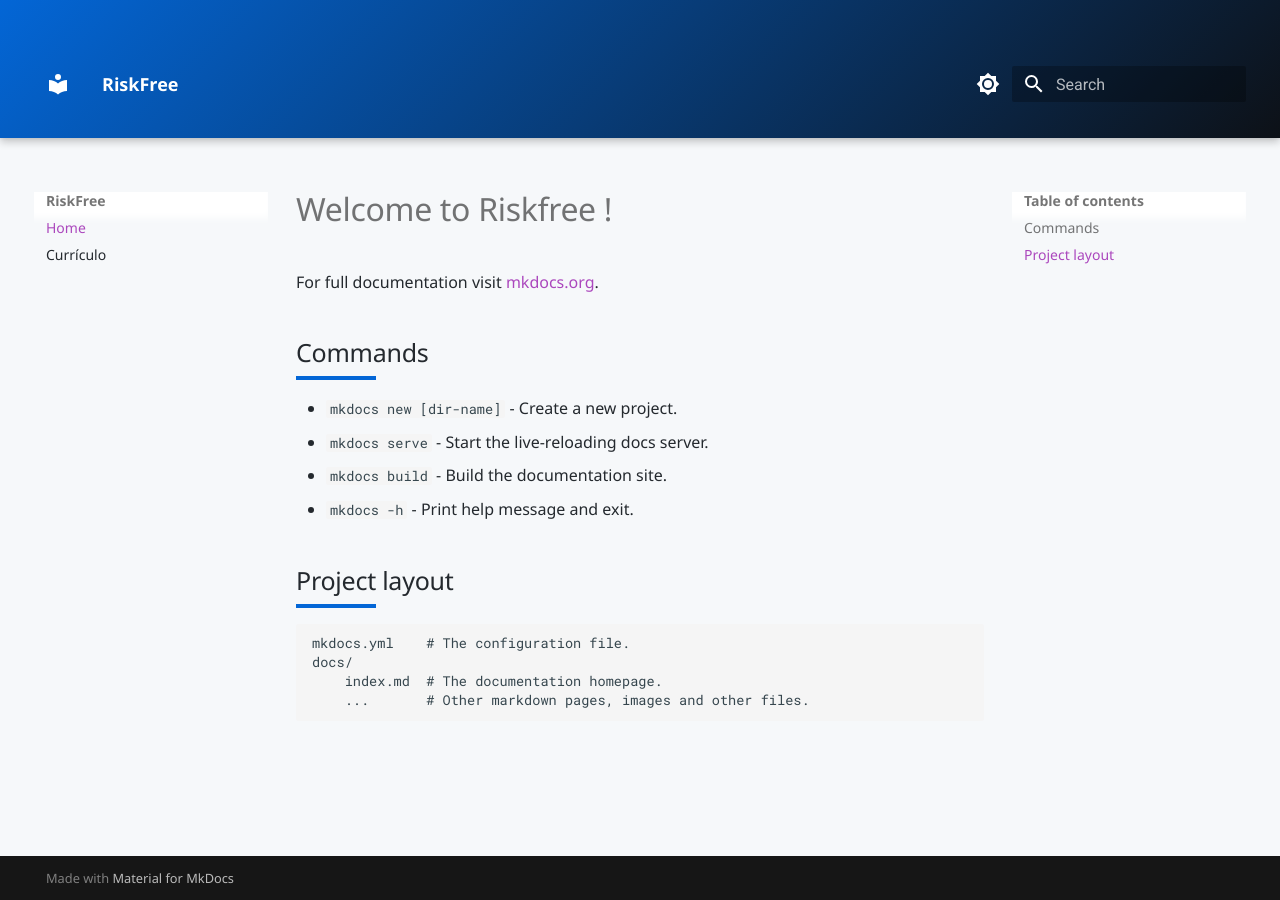
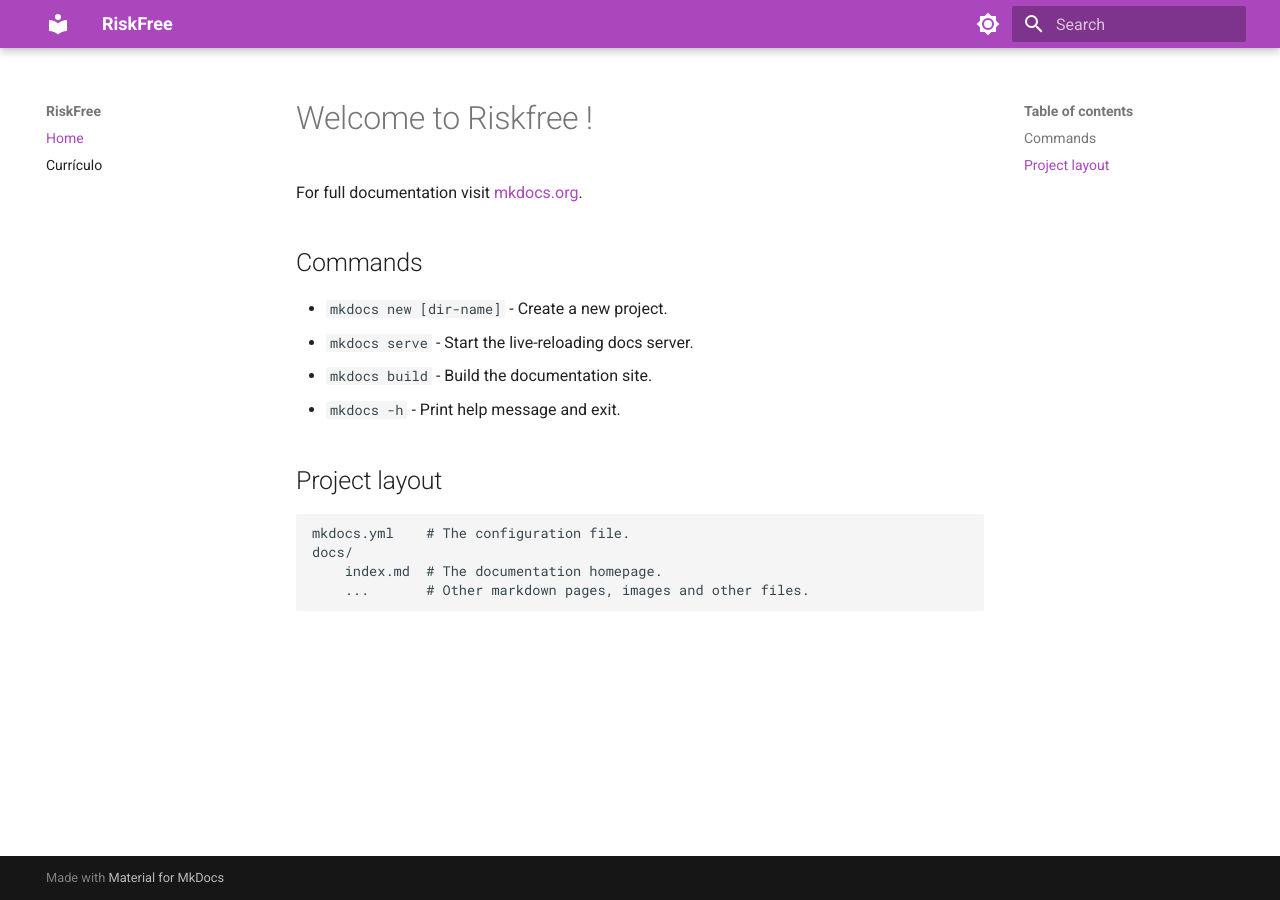
Before and after one commit to statspy-ml/riskfree, an MkDocs documentation site: the page built from docs/index.md, in a window 1280 px wide. Built offline with MkDocs 1.6.1 and Material for MkDocs 9.7.7, drawn with Linux system fonts in a browser that asks for light colours.

Commit message:
fix: mkdocs style

```diff
--- a/mkdocs.yml
+++ b/mkdocs.yml
@@ -93,5 +93,3 @@ extra_javascript:
   - https://cdnjs.cloudflare.com/ajax/libs/particles.js/2.0.0/particles.min.js
   - https://cdnjs.cloudflare.com/ajax/libs/Chart.js/3.9.1/chart.min.js
   - assets/script.js
-extra_css:
-  - assets/style.css
```
